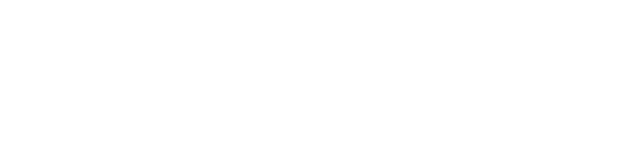
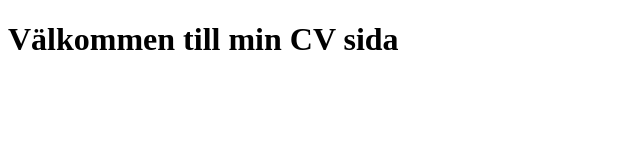
Before and after one commit to FilipJinstrand/CV, a plain HTML site: page pages/index.html in a window 1280 px wide. Shown: the whole page, without its empty margins (0-640 px from the left). Drawn offline with Linux system fonts and the light colour scheme.

```diff
--- a/pages/index.html
+++ b/pages/index.html
@@ -8,7 +8,7 @@
 </head>
 
 <body>
-
+    <h1>Välkommen till min CV sida</h1>
 </body>
 <script src="../src/main.js"></script>
 
```
Also changed, not shown: 1 other file.
